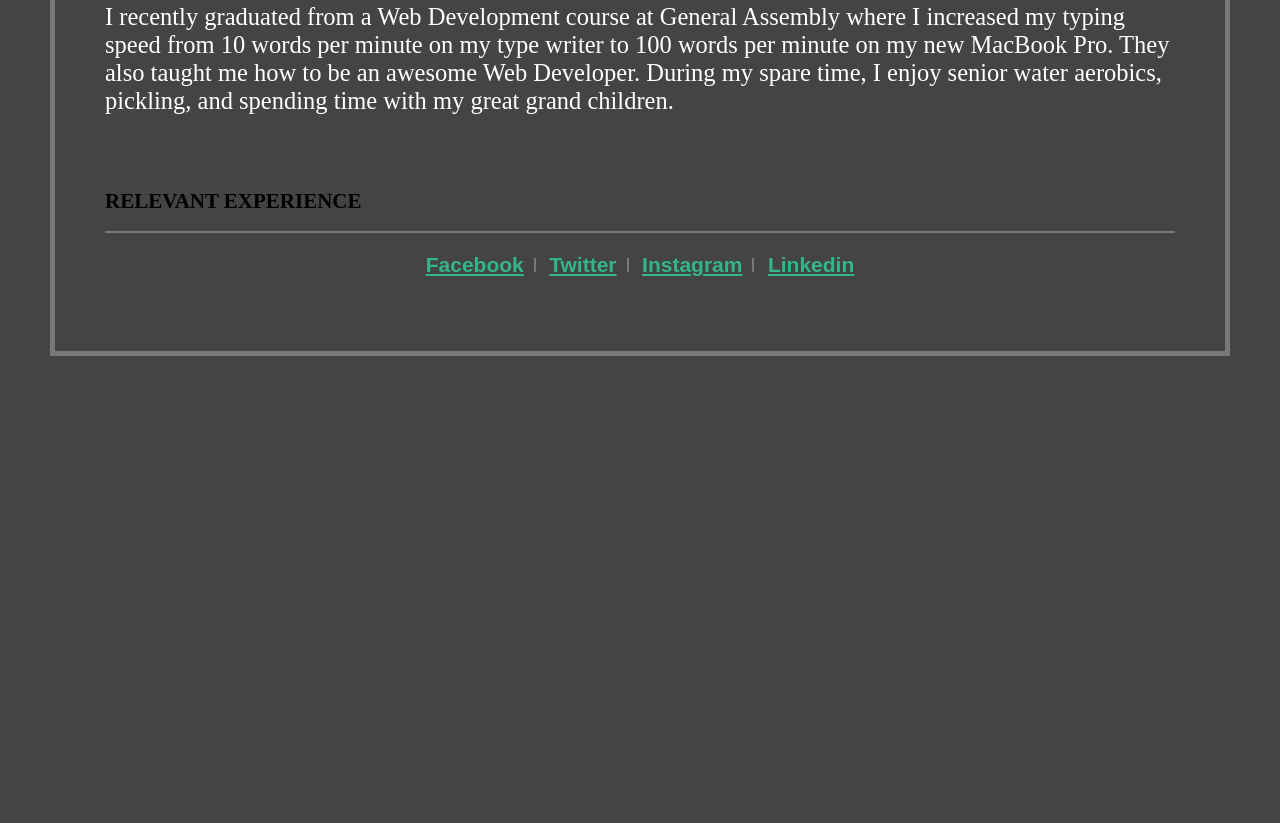
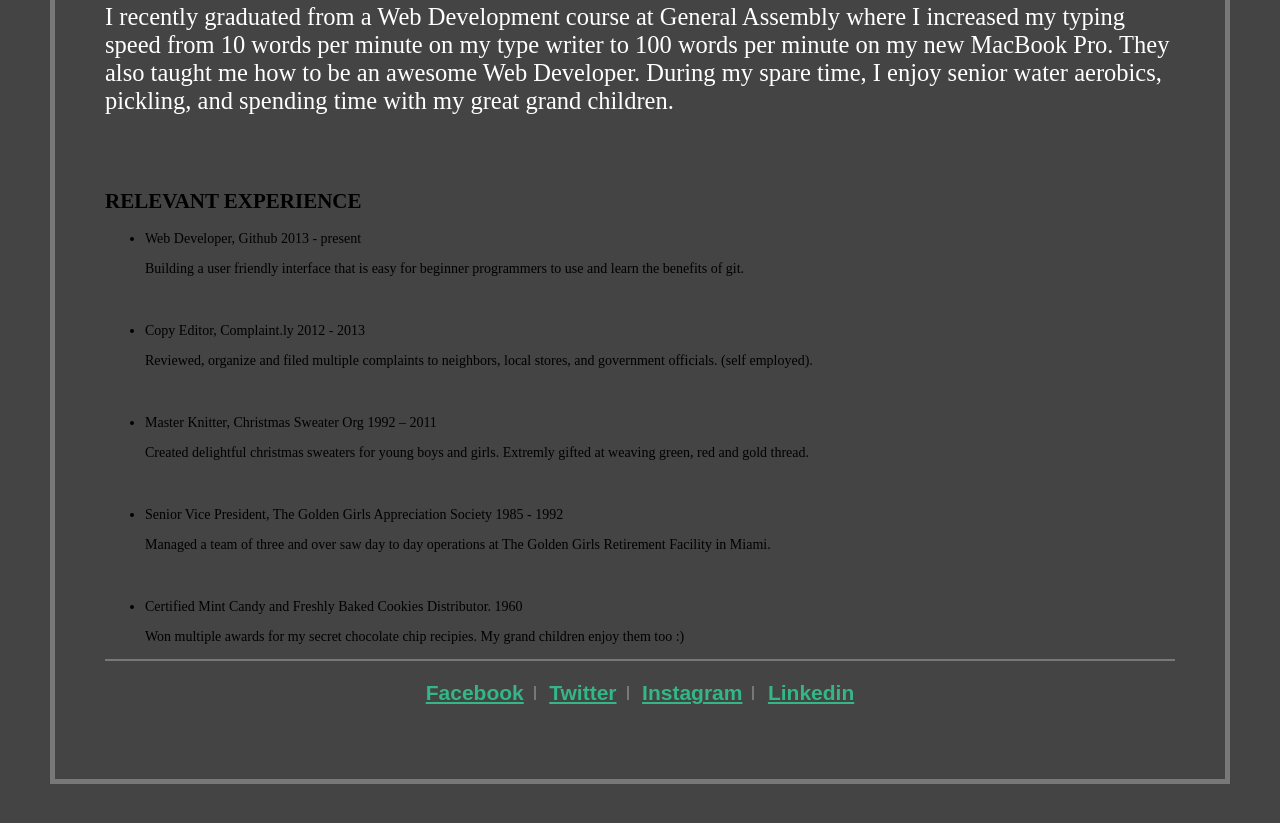
Before and after one commit to elizabethnair/wendybite, a plain HTML site: page resume.html in a window 1280 px wide. Shown: the part 345-1168 px from the top of the page. Before the commit the page ends 800 px from the top, so only its background shows below. Drawn offline with Linux system fonts and the light colour scheme; files that its build step writes are made by us from their sources.

Commit message:
relevant exp completed

```diff
--- a/resume.html
+++ b/resume.html
@@ -27,6 +27,39 @@
 			<br>
 			<article>
 				<h2 class="sub-heading-title">RELEVANT EXPERIENCE</h2>
+				<ul>
+				<li><a class="role">Web Developer,</a>
+				<a class="company">Github</a>
+				<a class="year">2013 - present</a>
+				<p class="bullet-para">Building a user friendly interface that is easy for beginner programmers to use and learn the benefits of git.</p>
+				<br>
+				<br>
+				<li><a class="role">Copy Editor,</a>
+				<a class="company">Complaint.ly</a>
+				<a class="year">2012 - 2013</a>
+				<p class="bullet-para">Reviewed, organize and filed multiple complaints to neighbors, local stores, and government officials. (self employed).</p>
+				<br>
+				<br>
+				<li><a class="role">Master Knitter,</a>
+				<a class="company">Christmas Sweater Org</a>
+				<a class="year">1992 – 2011</a>
+				<p class="bullet-para">Created delightful christmas sweaters for young boys and girls. Extremly gifted at weaving green, red and gold thread.</p>
+				<br>
+				<br>
+				<li><a class="role">Senior Vice President,</a>
+				<a class="company">The Golden Girls Appreciation Society</a>
+				<a class="year">1985 - 1992</a>
+				<p class="bullet-para">Managed a team of three and over saw day to day operations at The Golden Girls Retirement Facility in Miami.</p>
+				<br>
+				<br>
+				<li><a class="company">Certified Mint Candy and Freshly Baked Cookies Distributor.</a>
+				<a class="year">1960</a>
+				<p class="bullet-para">Won multiple awards for my secret chocolate chip recipies. My grand children enjoy them too :)</p>
+
+
+
+
+
 			</article>
 		</section>
 
```
